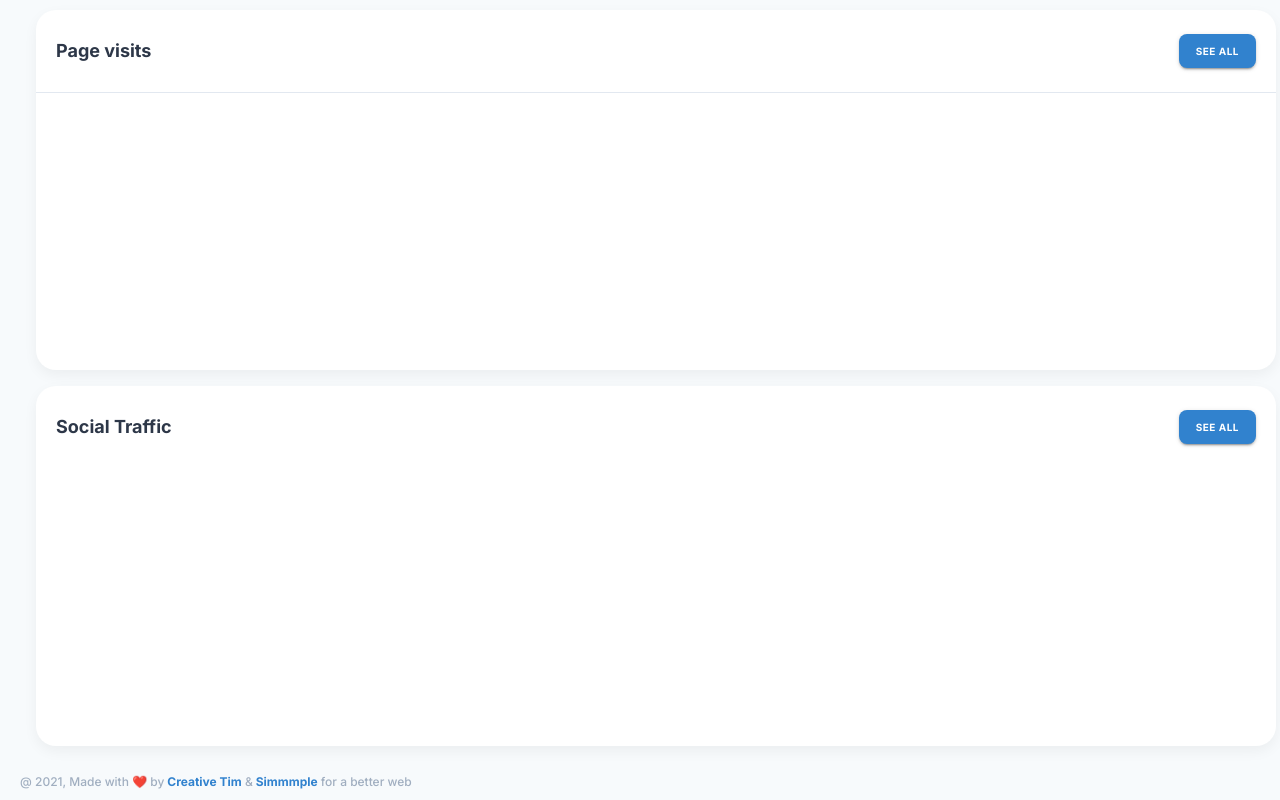
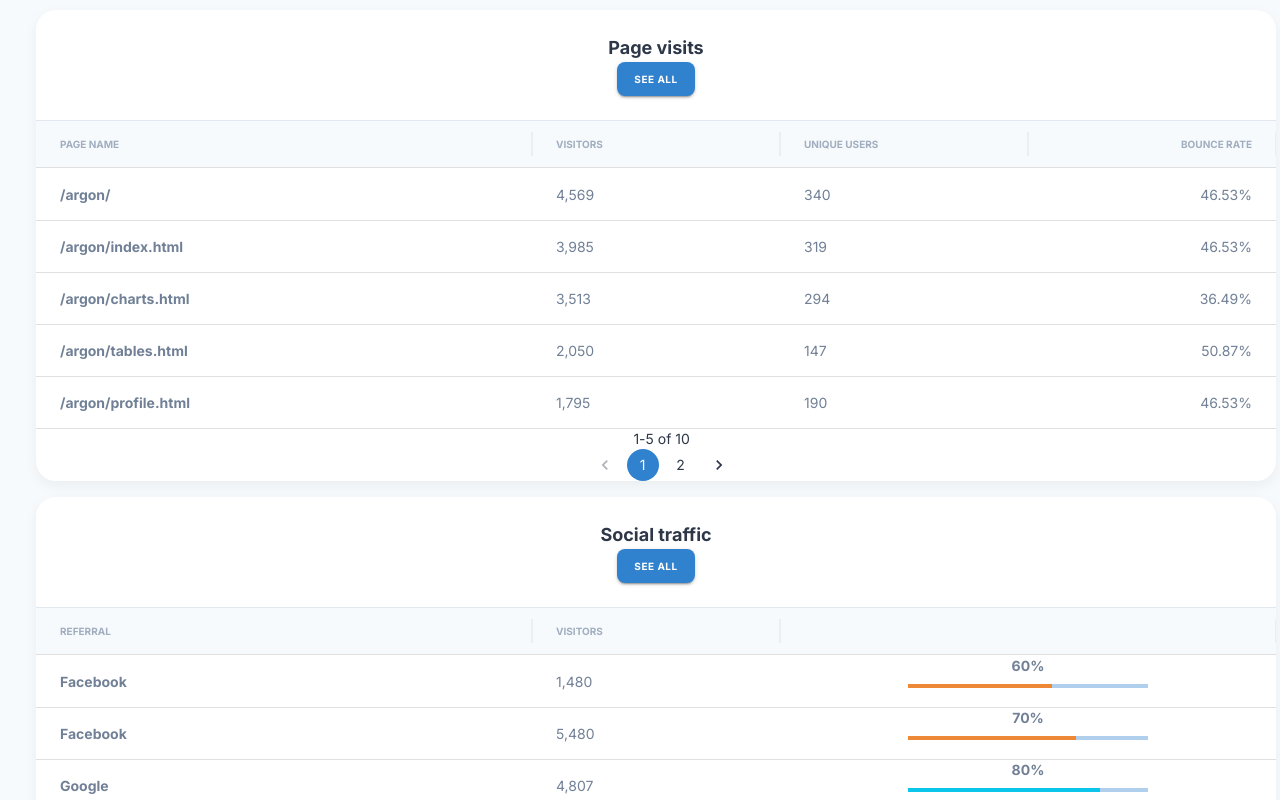
Before and after one commit to themewagon/dashdarkX, a React (Vite) app: page / in a window 1280 px wide. Shown: the part 2360-3160 px from the top of the page. Built offline with nearby package versions, Linux system fonts and the light colour scheme.

Commit message:
customized data grid component

```diff
--- /dev/null
+++ b/src/components/DataGridFooter.tsx
@@ -0,0 +1,32 @@
+import { Typography, Stack, Pagination } from '@mui/material';
+import {
+  gridPageSelector,
+  gridPageCountSelector,
+  useGridApiContext,
+  useGridSelector,
+  gridPageSizeSelector } from '@mui/x-data-grid';
+
+const DataGridFooter = () => {
+  const apiRef = useGridApiContext();
+  const page = useGridSelector(apiRef, gridPageSelector);
+  const pageCount = useGridSelector(apiRef, gridPageCountSelector);
+  const pageSize = useGridSelector(apiRef, gridPageSizeSelector);
+  const rowsCount = apiRef.current.getRowsCount();
+
+  return (
+    <Stack alignItems="center" justifyContent="space-between" sx={(theme) => ({width: 1, pl: theme.spacing(3), pr: theme.spacing(1.6)})}>
+      <Typography variant="body2" color='grey.700'>{`${(page * pageSize) + 1}-${(page * pageSize) + pageSize} of ${rowsCount}`}</Typography>
+      <Pagination
+        color="primary"
+        count={pageCount}
+        page={page + 1}
+        onChange={(event, value) => {
+          event.preventDefault()
+          apiRef.current.setPage(value - 1)
+        }}
+      />
+    </Stack>
+  );
+};
+
+export default DataGridFooter;
--- a/src/components/PageVisitsTable.tsx
+++ b/src/components/PageVisitsTable.tsx
@@ -1,78 +1,157 @@
 import Box from '@mui/material/Box';
+import Stack from '@mui/material/Stack';
 import Paper from '@mui/material/Paper';
 import Button from '@mui/material/Button';
 import Typography from '@mui/material/Typography';
-// import { DataGrid, GridColDef } from '@mui/x-data-grid';
+import { DataGrid, GridColDef } from '@mui/x-data-grid';
+import DataGridFooter from './DataGridFooter';
 
-// const columns: GridColDef<(typeof rows)[number]>[] = [
-//     {
-//         field: 'pageName',
-//         headerName: 'PAGE NAME',
-//         editable: true,
-//         align: 'left',
-//         flex: 1
-//     },
-//     {
-//         field: 'visitors',
-//         headerName: 'VISITORS',
-//         editable: true,
-//         align: 'left',
-//         flex: 1
-//     },
-//     {
-//         field: 'uniqueUsers',
-//         headerName: 'UNIQUE USERS',
-//         editable: true,
-//         align: 'left',
-//         flex: 1
-//     },
-//     {
-//         field: 'bounceRate',
-//         headerName: 'BOUNCE RATE',
-//         sortable: true,
-//         align: 'right',
-//         flex: 1
-//     },
-// ];
+const columns: GridColDef<(typeof rows)[number]>[] = [
+  {
+    field: 'pageName',
+    headerName: 'PAGE NAME',
+    editable: false,
+    align: 'left',
+    flex: 2,
+    renderCell: (params) => {
+      return <Box sx={{ fontWeight: 700 }}>{params.value}</Box>;
+    },
+  },
+  {
+    field: 'visitors',
+    headerName: 'VISITORS',
+    editable: false,
+    align: 'left',
+    flex: 1,
+  },
+  {
+    field: 'uniqueUsers',
+    headerName: 'UNIQUE USERS',
+    editable: false,
+    align: 'left',
+    flex: 1,
+  },
+  {
+    field: 'bounceRate',
+    headerName: 'BOUNCE RATE',
+    headerAlign: 'right',
+    align: 'right',
+    sortable: true,
+    flex: 1,
+  },
+];
 
-// const rows = [
-//     { id: 1, pageName: '/argon/', visitors: '4,569', uniqueUsers: 40, bounceRate: '50%'},
-//     { id: 2, pageName: '/argon/index.html', visitors: '3,985', uniqueUsers: 40, bounceRate: '50%'},
-//     { id: 3, pageName: '/argon/charts.html', visitors: '3,513', uniqueUsers: 40, bounceRate: '50%'},
-//     { id: 4, pageName: '/argon/tables.html', visitors: '2,050', uniqueUsers: 40, bounceRate: '50%'},
-//     { id: 5, pageName: '/argon/profile.html', visitors: '1,795', uniqueUsers: 40, bounceRate: '50%'},
-//     { id: 6, pageName: '/argon/about.html', visitors: '1,795', uniqueUsers: 40, bounceRate: '50%'},
-//     { id: 7, pageName: '/argon/sales.html', visitors: '1,795', uniqueUsers: 40, bounceRate: '50%'},
-//     { id: 8, pageName: '/argon/data.html', visitors: '1,795', uniqueUsers: 40, bounceRate: '50%'},
-//     { id: 9, pageName: '/argon/tools.html', visitors: '1,795', uniqueUsers: 40, bounceRate: '50%'},
-// ];
+const rows = [
+  { id: 1, pageName: '/argon/', visitors: '4,569', uniqueUsers: 340, bounceRate: '46.53%' },
+  {
+    id: 2,
+    pageName: '/argon/index.html',
+    visitors: '3,985',
+    uniqueUsers: 319,
+    bounceRate: '46.53%',
+  },
+  {
+    id: 3,
+    pageName: '/argon/charts.html',
+    visitors: '3,513',
+    uniqueUsers: 294,
+    bounceRate: '36.49%',
+  },
+  {
+    id: 4,
+    pageName: '/argon/tables.html',
+    visitors: '2,050',
+    uniqueUsers: 147,
+    bounceRate: '50.87%',
+  },
+  {
+    id: 5,
+    pageName: '/argon/profile.html',
+    visitors: '1,795',
+    uniqueUsers: 190,
+    bounceRate: '46.53%',
+  },
+  {
+    id: 6,
+    pageName: '/argon/about.html',
+    visitors: '1,565',
+    uniqueUsers: 220,
+    bounceRate: '36.25%',
+  },
+  {
+    id: 7,
+    pageName: '/argon/sales.html',
+    visitors: '1,470',
+    uniqueUsers: 175,
+    bounceRate: '42.36%',
+  },
+  {
+    id: 8,
+    pageName: '/argon/data.html',
+    visitors: '1,262',
+    uniqueUsers: 152,
+    bounceRate: '24.76%',
+  },
+  {
+    id: 9,
+    pageName: '/argon/login.html',
+    visitors: '1,012',
+    uniqueUsers: 231,
+    bounceRate: '38.45%',
+  },
+  {
+    id: 10,
+    pageName: '/argon/signup.html',
+    visitors: '1,054',
+    uniqueUsers: 250,
+    bounceRate: '39.64%',
+  },
+];
 
 const PageVisitsTable = () => {
   return (
-        <Box component={Paper} sx={{ p: 0, height: 360, width: '100%' }}>
-            <Box sx={(theme) => ({p: theme.spacing(3, 2.5), display: 'flex', alignItems: 'center', justifyContent: 'space-between', border: 0,  borderBottom: 1, borderStyle: 'solid', borderColor: '#E2E8F0'})}>
-                <Typography variant="h6" color="grey.700">Page visits</Typography>
-                <Button variant="contained" size="small" color="primary">SEE ALL</Button>
-            </Box>
+    <Box component={Paper} sx={{ p: 0, height: 'auto', width: 1 }}>
+      <Stack
+        alignItems="center"
+        justifyContent="space-between"
+        sx={(theme) => ({p: theme.spacing(3, 2.5)})}
+      >
+        <Typography variant="h6" color="grey.700">
+          Page visits
+        </Typography>
+        <Button variant="contained" size="small" color="primary">
+          SEE ALL
+        </Button>
+      </Stack>
 
-            {/* <DataGrid
-                density="compact"
+      <Box sx={{ width: 1 }}>
+        <DataGrid
+          density="standard"
           columns={columns}
           rows={rows}
-                hideFooterSelectedRowCount
           disableColumnResize
           disableColumnMenu
           disableColumnSelector
           disableRowSelectionOnClick
+          initialState={{
+            pagination: { paginationModel: { pageSize: 5 } },
+          }}
           autosizeOptions={{
             includeOutliers: true,
-                    includeHeaders: true,
-                    outliersFactor: 1.2,
+            includeHeaders: false,
+            outliersFactor: 1,
             expand: true,
           }}
-            /> */}
+          autoHeight
+          pageSizeOptions={[5]}
+          slots={{
+            pagination: DataGridFooter,
+          }}
+          sx={{ '--unstable_DataGrid-radius': 0 }}
+        />
+      </Box>
     </Box>
   );
-}
+};
 
 export default PageVisitsTable;
--- a/src/components/SocialTrafficTable.tsx
+++ b/src/components/SocialTrafficTable.tsx
@@ -1,70 +1,94 @@
 import Box from '@mui/material/Box';
+import Stack from '@mui/material/Stack';
 import Paper from '@mui/material/Paper';
 import Button from '@mui/material/Button';
 import Typography from '@mui/material/Typography';
-// import { DataGrid, GridColDef } from '@mui/x-data-grid';
+import DataGridFooter from './DataGridFooter';
+import { DataGrid, GridColDef } from '@mui/x-data-grid';
+import { LinearProgress } from '@mui/material';
 
-// const columns: GridColDef<(typeof rows)[number]>[] = [
-//     {
-//         field: 'pageName',
-//         headerName: 'PAGE NAME',
-//         editable: true,
-//         align: 'left',
-//     },
-//     {
-//         field: 'visitors',
-//         headerName: 'VISITORS',
-//         editable: true,
-//         align: 'left'
-//     },
-//     {
-//         field: 'uniqueUsers',
-//         headerName: 'UNIQUE USERS',
-//         editable: true,
-//         align: 'left'
-//     },
-//     {
-//         field: 'bounceRate',
-//         headerName: 'BOUNCE RATE',
-//         sortable: true,
-//         align: 'right'
-//     },
-// ];
+const columns: GridColDef<(typeof rows)[number]>[] = [
+    {
+        field: 'referral',
+        headerName: 'REFERRAL',
+        editable: false,
+        align: 'left',
+        flex: 2,
+        renderCell: (params) => {
+            return <Box sx={{ fontWeight: 700 }}>{params.value}</Box>;
+        },
+    },
+    {
+        field: 'visitors',
+        headerName: 'VISITORS',
+        editable: false,
+        align: 'left',
+        flex: 1
+    },
+    {
+        field: 'progress',
+        headerName: '',
+        editable: false,
+        align: 'left',
+        flex: 2,
+        renderCell: (params) => {
+            return <Stack alignItems="center" gap={1} sx={{height: 1, width: 1}}>
+                <Typography variant="body2" sx={{fontWeight: 700}}>{params.value}%</Typography>
+                <LinearProgress variant="determinate" value={params.value} sx={{width: 1, maxWidth: '240px', height: '0.2rem', '& .MuiLinearProgress-bar': {
+                    backgroundColor: `${params.value > 70 ? '#0BC5EA' : '#ED8936'}`,
+                }}}/>
+            </Stack>;
+        },
+    }
+];
 
-// const rows = [
-//     { id: 1, pageName: 'Snow', visitors: 'Jon', uniqueUsers: 40, bounceRate: '50%', age: 14 },
-//     { id: 2, pageName: 'Lannister', visitors: 'Cersei', uniqueUsers: 40, bounceRate: '50%', age: 31 },
-//     { id: 3, pageName: 'Lannister', visitors: 'Jaime', uniqueUsers: 40, bounceRate: '50%', age: 31 },
-//     { id: 4, pageName: 'Stark', visitors: 'Arya', uniqueUsers: 40, bounceRate: '50%', age: 11 },
-//     { id: 5, pageName: 'Targaryen', visitors: 'Daenerys', uniqueUsers: 40, bounceRate: '50%', age: null },
-//     { id: 6, pageName: 'Melisandre', visitors: null, uniqueUsers: 40, bounceRate: '50%', age: 150 },
-//     { id: 7, pageName: 'Clifford', visitors: 'Ferrara', uniqueUsers: 40, bounceRate: '50%', age: 44 },
-//     { id: 8, pageName: 'Frances', visitors: 'Rossini', uniqueUsers: 40, bounceRate: '50%', age: 36 },
-//     { id: 9, pageName: 'Roxie', visitors: 'Harvey', uniqueUsers: 40, bounceRate: '50%', age: 65 },
-// ];
+const rows = [
+    { id: 1, referral: 'Facebook', visitors: '1,480', progress: 60},
+    { id: 2, referral: 'Facebook', visitors: '5,480', progress: 70},
+    { id: 3, referral: 'Google', visitors: '4,807', progress: 80},
+    { id: 4, referral: 'Instagram', visitors: '3,678', progress: 75},
+    { id: 5, referral: 'Twitter', visitors: '2,645', progress: 30},
+    { id: 6, referral: 'Instagram', visitors: '1,560', progress: 40},
+    { id: 7, referral: 'LinkedIn', visitors: '1,480', progress: 80},
+    { id: 8, referral: 'LinkedIn', visitors: '2,262', progress: 55},
+    { id: 9, referral: 'Google', visitors: '3,094', progress: 80},
+    { id: 10, referral: 'Twitter', visitors: '1,016', progress: 70},
+];
 
 const SocialTrafficTable = () => {
     return (
-        <Box component={Paper} sx={{ p: 0, height: 360, width: '100%' }}>
-            <Box sx={(theme) => ({p: theme.spacing(3, 2.5), display: 'flex', alignItems: 'center', justifyContent: 'space-between'})}>
-                <Typography variant="h6" color="grey.700">Social Traffic</Typography>
+        <Box component={Paper} sx={{ p: 0, height: 'auto', width: 1 }}>
+            <Stack alignItems="center" justifyContent="space-between" sx={(theme) => ({p: theme.spacing(3, 2.5)})}>
+                <Typography variant="h6" color="grey.700">Social traffic</Typography>
                 <Button variant="contained" size="small" color="primary">SEE ALL</Button>
+            </Stack>
+
+            <Box sx={{width: 1}}>
+            <DataGrid
+                density="standard"
+                columns={columns}
+                rows={rows}
+                disableColumnResize
+                disableColumnMenu
+                disableColumnSelector
+                disableRowSelectionOnClick
+                initialState={{
+                    pagination: { paginationModel: { pageSize: 5 } },
+                }}
+                autosizeOptions={{
+                    includeOutliers: true,
+                    includeHeaders: false,
+                    outliersFactor: 1,
+                    expand: true,
+                }}
+                autoHeight
+                pageSizeOptions={[5]}
+                slots={{
+                    pagination: DataGridFooter,
+                }}
+                sx={{ '--unstable_DataGrid-radius': 0 }}
+                />
             </Box>
-
-            {/* <DataGrid
-                rows={rows}
-                columns={columns}
-                initialState={{
-                pagination: {
-                    paginationModel: {
-                        pageSize: 5,
-                    },
-                },
-                }}
-                pageSizeOptions={[5]}
-                checkboxSelection={false}
-                disableRowSelectionOnClick
-            /> */}
         </Box>
     );
 }
--- /dev/null
+++ b/src/theme/components/DataGrid.tsx
@@ -0,0 +1,44 @@
+import { Theme } from "@mui/material";
+import { Components } from "@mui/material/styles/components";
+
+const DataGrid: Components<Omit<Theme, 'components'>>['MuiDataGrid'] = {
+    styleOverrides: {
+        root: {
+            borderRadius: '0 !important',
+            border: 'none',
+        },
+        cell: ({ theme }) => ({
+            padding: theme.spacing(0, 3),
+            fontSize: theme.typography.subtitle2.fontSize,
+            color: theme.palette.action.active,
+
+            '&:hover': {
+                cursor: 'pointer'
+            },
+
+            '&:focus-within': {
+                outline: 'none !important',
+            }
+        }),
+        columnHeader: ({ theme }) => ({
+            border: 0,
+            borderTop: 1,
+            borderStyle: 'solid',
+            borderColor: theme.palette.action.disabledBackground,
+            background: theme.palette.action.hover,
+            padding: theme.spacing(0, 3),
+            height: '3rem !important',
+
+            '&:focus-within': {
+                outline: 'none !important',
+            },
+        }),
+        columnHeaderTitle: ({ theme }) => ({
+            color: theme.palette.action.disabled,
+            fontSize: theme.typography.button.fontSize,
+            fontWeight: `${theme.typography.button.fontWeight} !important`,
+        }),
+    },
+}
+
+export default DataGrid;
--- a/src/theme/theme.ts
+++ b/src/theme/theme.ts
@@ -18,6 +18,9 @@ import InputAdornment from './components/text-field/InputAdornment';
 import Toolbar from './components/Toolbar';
 import Link from './components/Link';
 import CssBaseline from './components/CssBaseline';
+import DataGrid from './components/DataGrid';
+import Pagination from './components/Pagination';
+import PaginationItem from './components/PaginationItem';
 import type {} from '@mui/x-data-grid/themeAugmentation';
 
 export const theme = createTheme({
@@ -40,6 +43,9 @@ export const theme = createTheme({
         MuiInputBase: InputBase,
         MuiInputAdornment: InputAdornment,
         MuiFilledInput: FilledInput,
+        MuiDataGrid: DataGrid,
+        MuiPagination: Pagination,
+        MuiPaginationItem: PaginationItem,
     },
     customShadows,
     spacing: 8,
```
Also changed, not shown: src/components/BarChart.tsx (+27 -23 lines), src/theme/components/Pagination.tsx (added, +12 -0 lines), src/theme/components/PaginationItem.tsx (added, +19 -0 lines), .eslintrc.cjs, .prettierrc.cjs (added), 1 other file (tests, documents, lock files or other folders). Lines whose indentation alone changed are shown as unchanged.
